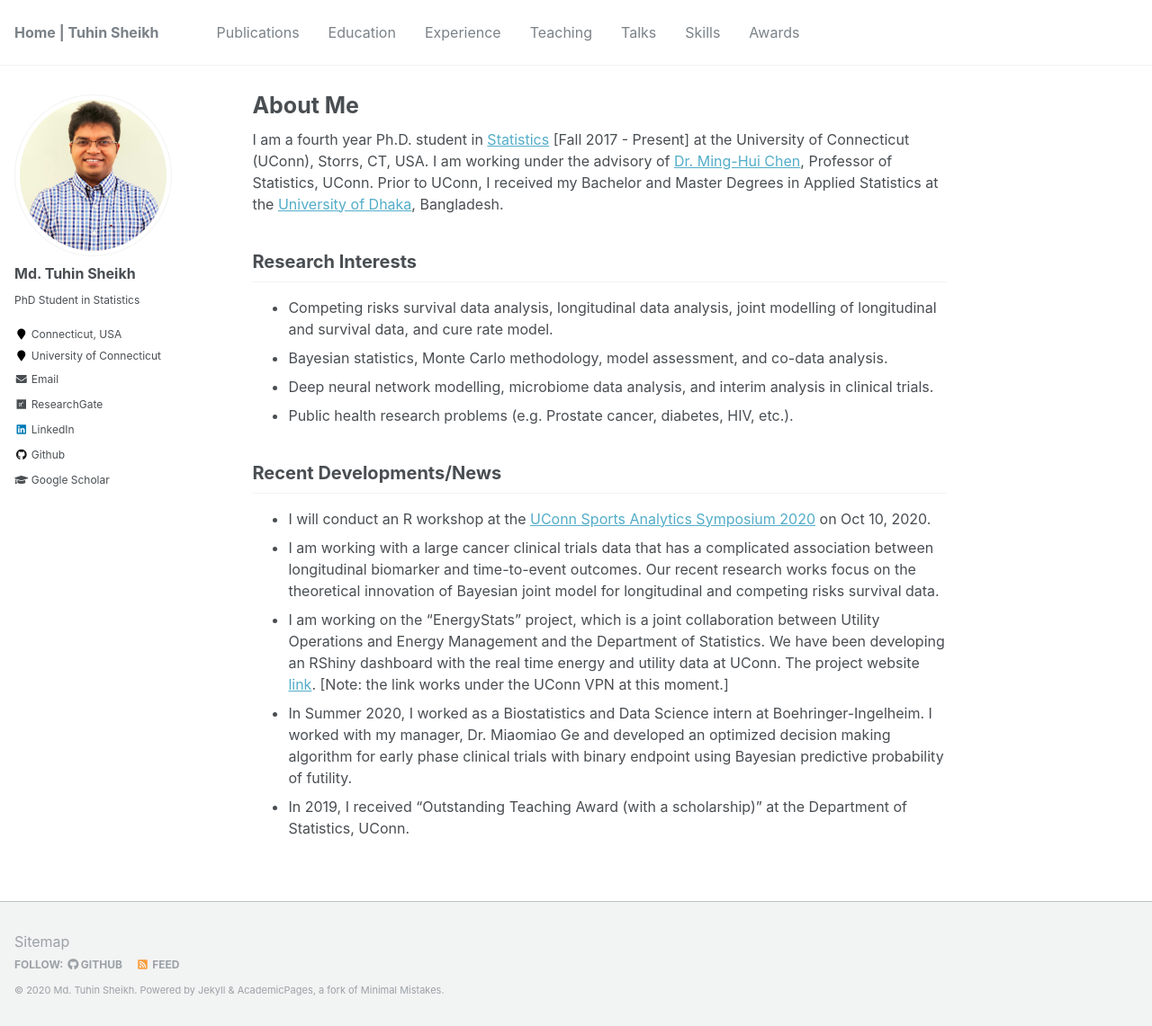
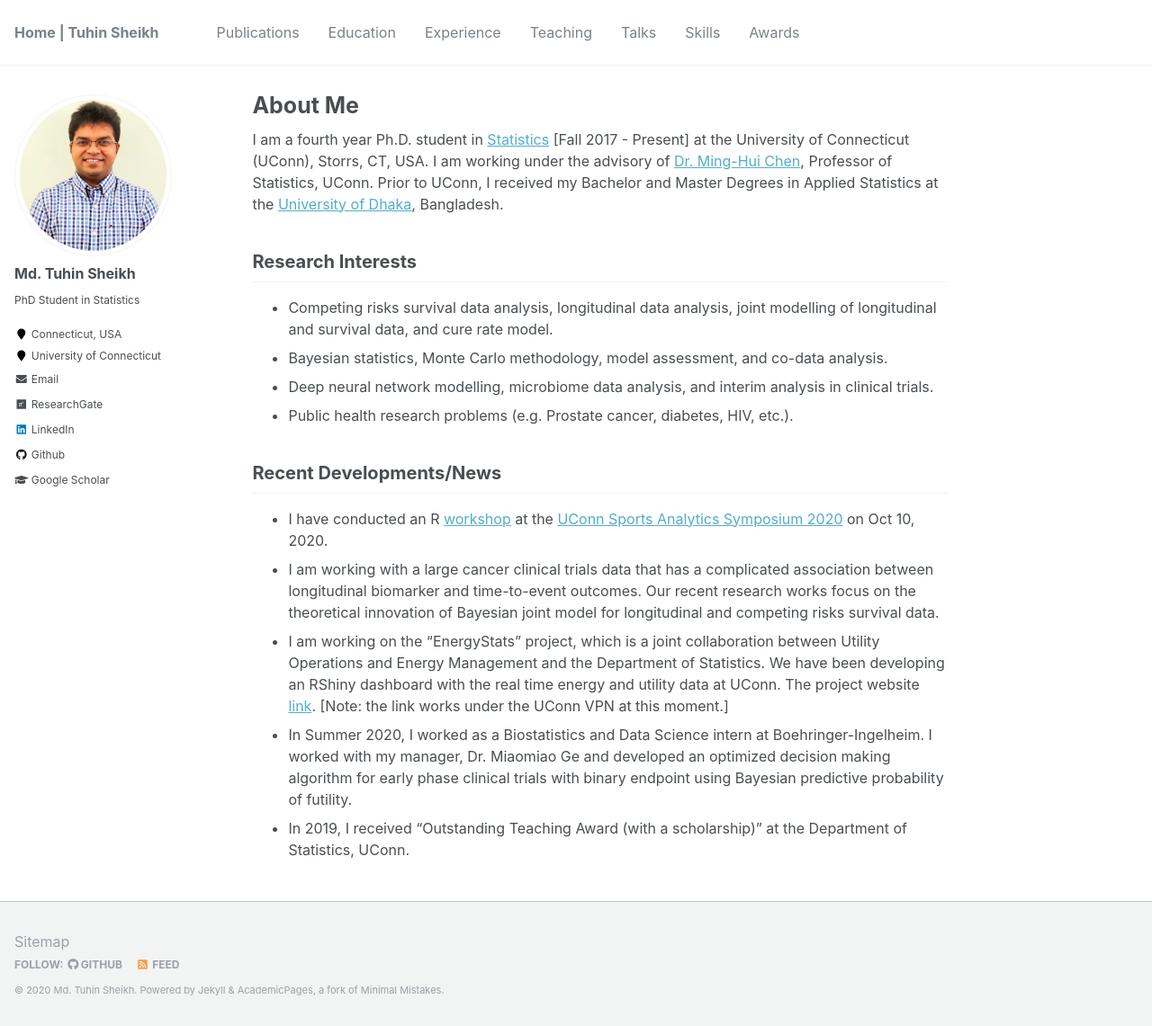
Before and after one commit to mdtuhinsheikh/mdtuhinsheikh.github.io, a Jekyll site: the page built from _pages/about.md, in a window 1280 px wide and 1141 px high. Shown: the whole window at 90% size. Built offline with Jekyll 4.4.1, drawn with Linux system fonts in a browser that asks for light colours.

Commit message:
Update about.md

```diff
--- a/_pages/about.md
+++ b/_pages/about.md
@@ -19,7 +19,7 @@ My research works broadly focus on competing risks survival data analysis, longi
 - Public health research problems (e.g. Prostate cancer, diabetes, HIV, etc.).
 
 ## Recent Developments/News
-* I will conduct an R workshop at the [UConn Sports Analytics Symposium 2020](https://statds.org/events/ucsas2020/workshops.html) on Oct 10, 2020.
+* I have conducted an R [workshop](https://statds.org/events/ucsas2020/workshops.html) at the [UConn Sports Analytics Symposium 2020](https://statds.org/events/ucsas2020/workshops.html) on Oct 10, 2020.
 * I am working with a large cancer clinical trials data that has a complicated association between longitudinal biomarker and time-to-event outcomes. Our recent research works focus on the theoretical innovation of Bayesian joint model for longitudinal and competing risks survival data.
 * I am working on the "EnergyStats" project, which is a joint collaboration between Utility Operations and Energy Management and the Department of Statistics. We have been developing an RShiny dashboard with the real time energy and utility data at UConn. The project website [link](http://energystats.fo.uconn.edu:9999/). [Note: the link works under the UConn VPN at this moment.]
 * In Summer 2020, I worked as a Biostatistics and Data Science intern at Boehringer-Ingelheim. I worked with my manager, Dr. Miaomiao Ge and developed an optimized decision making algorithm for early phase clinical trials with binary endpoint using Bayesian predictive probability of futility.
```
